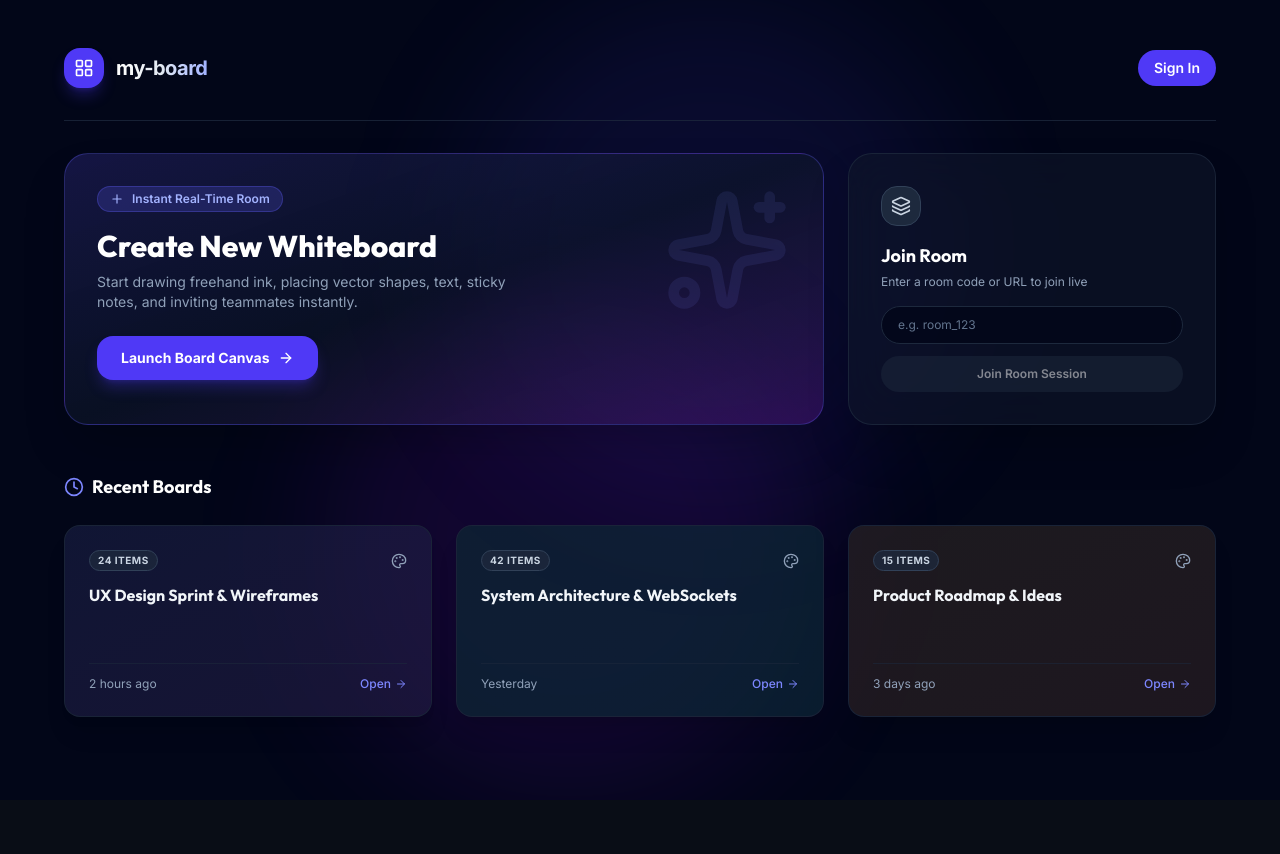
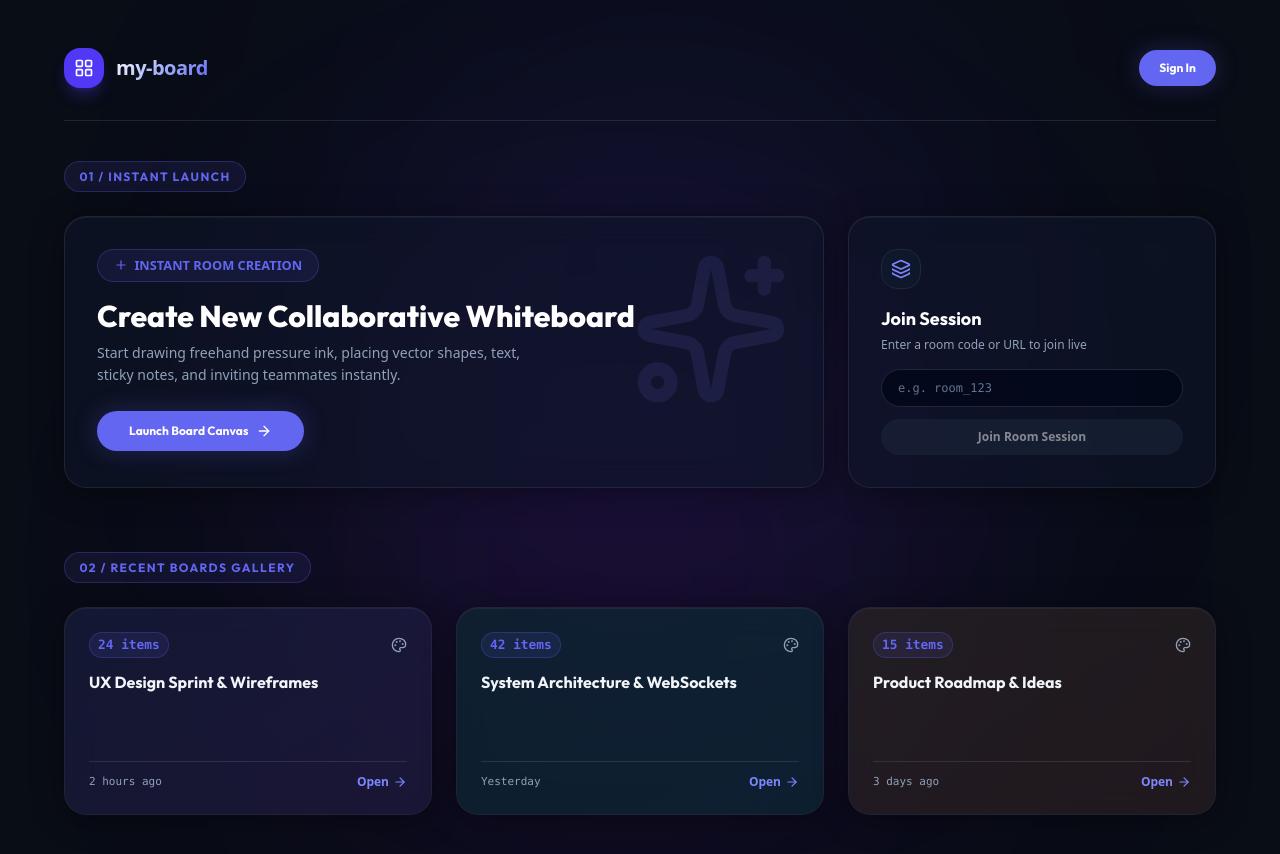
Before and after one commit to thulanesigasa/my-board, a Next.js app: page /dashboard in a window 1280 px wide. Shown: the top 854 px of the page. Before the commit the page ends 800 px from the top, so only its background shows below. Built offline with nearby package versions, Linux system fonts and the light colour scheme; no server answers.

Commit message:
feat(dashboard): add section numbers, glassmorphism cards, and recent board gallery (#15)

```diff
--- a/src/app/dashboard/page.tsx
+++ b/src/app/dashboard/page.tsx
@@ -40,28 +40,28 @@ export default function DashboardPage() {
   ];
 
   return (
-    <main className="min-h-screen bg-slate-950 text-white p-6 md:p-12 relative overflow-hidden">
-      {/* Background Ambient Glows */}
-      <div className="absolute top-0 right-1/4 w-[500px] h-[500px] bg-indigo-600/10 rounded-full blur-3xl pointer-events-none" />
-      <div className="absolute bottom-0 left-1/4 w-[500px] h-[500px] bg-purple-600/10 rounded-full blur-3xl pointer-events-none" />
+    <main className="min-h-screen bg-[var(--color-bg)] text-white p-6 md:p-12 relative overflow-hidden font-sans">
+      {/* Ambient Glows */}
+      <div className="absolute top-0 right-1/4 w-[600px] h-[600px] bg-indigo-600/10 rounded-full blur-[140px] pointer-events-none" />
+      <div className="absolute bottom-0 left-1/4 w-[600px] h-[600px] bg-purple-600/10 rounded-full blur-[140px] pointer-events-none" />
 
       <div className="max-w-6xl mx-auto relative z-10">
-        {/* Navigation Header */}
-        <header className="flex items-center justify-between pb-8 mb-8 border-b border-slate-800/80">
+        {/* Glass Header Bar */}
+        <header className="flex items-center justify-between pb-8 mb-10 border-b border-white/10">
           <div className="flex items-center gap-3">
-            <div className="w-10 h-10 rounded-2xl bg-indigo-600 flex items-center justify-center text-white font-bold shadow-lg shadow-indigo-600/30">
+            <div className="w-10 h-10 rounded-2xl bg-indigo-600 flex items-center justify-center text-white font-extrabold shadow-lg shadow-indigo-600/30">
               <LayoutGrid className="w-5 h-5" />
             </div>
-            <span className="text-xl font-extrabold tracking-tight bg-gradient-to-r from-white via-slate-200 to-indigo-300 bg-clip-text text-transparent">
+            <span className="text-xl font-extrabold tracking-tight gradient-text">
               my-board
             </span>
           </div>
 
           {user ? (
             <div className="flex items-center gap-4">
-              <div className="flex items-center gap-3 bg-slate-900/80 border border-slate-800 rounded-2xl px-3 py-1.5 shadow-md">
+              <div className="flex items-center gap-3 glass-card px-3 py-1.5 shadow-md">
                 <div
-                  className="w-8 h-8 rounded-xl flex items-center justify-center text-white text-sm font-bold shadow-md"
+                  className="w-8 h-8 rounded-xl flex items-center justify-center text-white text-sm font-extrabold shadow-md"
                   style={{ backgroundColor: user.avatarColor }}
                 >
                   {user.name.charAt(0).toUpperCase()}
@@ -76,7 +76,7 @@ export default function DashboardPage() {
                   await signOut();
                   router.push('/login');
                 }}
-                className="p-2.5 rounded-xl bg-slate-900 border border-slate-800 text-slate-400 hover:text-red-400 hover:border-red-500/30 transition"
+                className="p-2.5 rounded-xl glass-card text-slate-400 hover:text-red-400 hover:border-red-500/30 transition"
                 title="Sign Out"
               >
                 <LogOut className="w-4 h-4" />
@@ -85,35 +85,40 @@ export default function DashboardPage() {
           ) : (
             <Link
               href="/login"
-              className="px-4 py-2 bg-indigo-600 hover:bg-indigo-500 text-white font-semibold text-sm rounded-xl transition"
+              className="btn-primary text-xs !py-2.5 !px-5"
             >
               Sign In
             </Link>
           )}
         </header>
 
-        {/* Hero Quick Action Banner */}
-        <div className="grid grid-cols-1 md:grid-cols-3 gap-6 mb-12">
-          {/* Create New Board Card */}
+        {/* Section Header 01 */}
+        <div className="flex items-center justify-between mb-6">
+          <span className="section-number">01 / INSTANT LAUNCH</span>
+        </div>
+
+        {/* Quick Action Hero Banner */}
+        <div className="grid grid-cols-1 md:grid-cols-3 gap-6 mb-16">
+          {/* Launch New Board Card */}
           <div
             onClick={createNewBoard}
-            className="md:col-span-2 group bg-gradient-to-br from-indigo-900/40 via-slate-900/60 to-purple-900/40 border border-indigo-500/30 hover:border-indigo-500/70 rounded-3xl p-8 cursor-pointer shadow-2xl transition-all duration-300 hover:scale-[1.01] relative overflow-hidden"
+            className="md:col-span-2 group glass-card p-8 cursor-pointer shadow-2xl transition-all duration-300 hover:scale-[1.01] relative overflow-hidden hover:border-indigo-500/60"
           >
-            <div className="absolute top-0 right-0 p-8 opacity-10 group-hover:opacity-20 transition text-indigo-400">
-              <Sparkles className="w-32 h-32" />
+            <div className="absolute top-0 right-0 p-8 opacity-10 group-hover:opacity-20 transition text-indigo-400 pointer-events-none">
+              <Sparkles className="w-40 h-40" />
             </div>
-            <div className="relative z-10">
-              <div className="inline-flex items-center gap-2 px-3 py-1 rounded-full bg-indigo-500/20 text-indigo-300 text-xs font-semibold mb-4 border border-indigo-500/30">
+            <div className="relative z-10 text-left">
+              <div className="badge mb-4">
                 <Plus className="w-3.5 h-3.5" />
-                <span>Instant Real-Time Room</span>
+                <span>INSTANT ROOM CREATION</span>
               </div>
               <h2 className="text-2xl sm:text-3xl font-extrabold text-white mb-2">
-                Create New Whiteboard
+                Create New Collaborative Whiteboard
               </h2>
-              <p className="text-slate-400 text-sm max-w-md mb-6">
-                Start drawing freehand ink, placing vector shapes, text, sticky notes, and inviting teammates instantly.
+              <p className="text-slate-400 text-xs sm:text-sm max-w-md mb-6 leading-relaxed font-body">
+                Start drawing freehand pressure ink, placing vector shapes, text, sticky notes, and inviting teammates instantly.
               </p>
-              <button className="px-6 py-3 bg-indigo-600 group-hover:bg-indigo-500 text-white font-bold rounded-2xl shadow-lg shadow-indigo-600/30 transition flex items-center gap-2 text-sm">
+              <button className="btn-primary text-xs justify-center group-hover:bg-indigo-500 transition">
                 <span>Launch Board Canvas</span>
                 <ArrowRight className="w-4 h-4 group-hover:translate-x-1 transition" />
               </button>
@@ -121,13 +126,13 @@ export default function DashboardPage() {
           </div>
 
           {/* Join Existing Room Card */}
-          <div className="bg-slate-900/60 border border-slate-800/80 rounded-3xl p-8 flex flex-col justify-between shadow-2xl backdrop-blur-xl">
+          <div className="glass-card p-8 flex flex-col justify-between shadow-2xl text-left">
             <div>
-              <div className="w-10 h-10 rounded-2xl bg-slate-800 border border-slate-700 flex items-center justify-center text-slate-300 mb-4">
-                <Layers className="w-5 h-5" />
+              <div className="w-10 h-10 rounded-2xl bg-slate-900 border border-slate-800 flex items-center justify-center text-slate-300 mb-4">
+                <Layers className="w-5 h-5 text-indigo-400" />
               </div>
-              <h3 className="text-lg font-bold text-white mb-1">Join Room</h3>
-              <p className="text-slate-400 text-xs mb-4">Enter a room code or URL to join live</p>
+              <h3 className="text-lg font-bold text-white mb-1">Join Session</h3>
+              <p className="text-slate-400 text-xs mb-4 font-body">Enter a room code or URL to join live</p>
             </div>
 
             <form onSubmit={handleJoin} className="space-y-3">
@@ -136,12 +141,12 @@ export default function DashboardPage() {
                 value={joinRoomId}
                 onChange={(e) => setJoinRoomId(e.target.value)}
                 placeholder="e.g. room_123"
-                className="w-full px-4 py-2.5 bg-slate-950/80 border border-slate-800 rounded-xl text-xs text-white placeholder-slate-500 focus:outline-none focus:ring-2 focus:ring-indigo-500"
+                className="w-full px-4 py-2.5 bg-slate-950/80 border border-slate-800 rounded-xl text-xs text-white font-mono placeholder-slate-500 focus:outline-none focus:ring-2 focus:ring-indigo-500"
               />
               <button
                 type="submit"
                 disabled={!joinRoomId.trim()}
-                className="w-full py-2.5 bg-slate-800 hover:bg-slate-700 disabled:opacity-50 text-white font-semibold text-xs rounded-xl transition"
+                className="w-full py-2.5 bg-slate-800 hover:bg-slate-700 disabled:opacity-50 text-white font-bold text-xs rounded-xl transition"
               >
                 Join Room Session
               </button>
@@ -149,24 +154,23 @@ export default function DashboardPage() {
           </div>
         </div>
 
-        {/* Recent Boards Section */}
-        <div>
-          <h3 className="text-lg font-bold text-white mb-6 flex items-center gap-2">
-            <Clock className="w-5 h-5 text-indigo-400" />
-            <span>Recent Boards</span>
-          </h3>
+        {/* Section Header 02 */}
+        <div className="flex items-center justify-between mb-6">
+          <span className="section-number">02 / RECENT BOARDS GALLERY</span>
+        </div>
 
-          <div className="grid grid-cols-1 sm:grid-cols-2 lg:grid-cols-3 gap-6">
+        {/* Recent Boards Grid */}
+        <div className="grid grid-cols-1 sm:grid-cols-2 lg:grid-cols-3 gap-6 text-left">
           {recentBoards.map((board) => (
             <Link
               key={board.id}
               href={`/board/${board.id}`}
-                className="group bg-slate-900/60 hover:bg-slate-900 border border-slate-800/80 hover:border-indigo-500/50 rounded-2xl p-6 transition-all duration-200 shadow-xl flex flex-col justify-between h-48 relative overflow-hidden"
+              className="group glass-card p-6 hover:border-indigo-500/50 transition-all duration-200 shadow-xl flex flex-col justify-between h-52 relative overflow-hidden"
             >
               <div className={`absolute inset-0 bg-gradient-to-br ${board.color} opacity-40 group-hover:opacity-70 transition`} />
               <div className="relative z-10">
                 <div className="flex items-center justify-between mb-3">
-                    <span className="text-[10px] font-extrabold uppercase tracking-wider px-2 py-0.5 rounded-full bg-slate-800/80 text-slate-300 border border-slate-700">
+                  <span className="badge text-[10px] !py-0.5 !px-2 font-mono">
                     {board.items} items
                   </span>
                   <Palette className="w-4 h-4 text-slate-400 group-hover:text-indigo-400 transition" />
@@ -176,17 +180,16 @@ export default function DashboardPage() {
                 </h4>
               </div>
 
-                <div className="relative z-10 flex items-center justify-between text-xs text-slate-400 border-t border-slate-800/60 pt-3">
-                  <span>{board.updatedAt}</span>
-                  <span className="text-indigo-400 font-medium group-hover:translate-x-0.5 transition flex items-center gap-1">
-                    Open <ArrowRight className="w-3 h-3" />
+              <div className="relative z-10 flex items-center justify-between text-xs text-slate-400 border-t border-white/10 pt-3">
+                <span className="font-mono text-[11px]">{board.updatedAt}</span>
+                <span className="text-indigo-400 font-bold group-hover:translate-x-0.5 transition flex items-center gap-1">
+                  Open <ArrowRight className="w-3.5 h-3.5" />
                 </span>
               </div>
             </Link>
           ))}
         </div>
       </div>
-      </div>
     </main>
   );
 }
```
Lines whose indentation alone changed are shown as unchanged.
